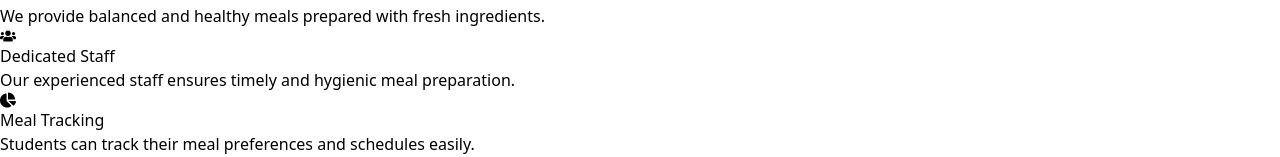
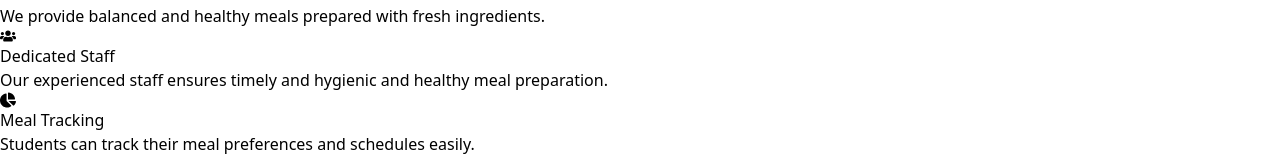
Before and after one commit to nowsadmunna/SHMMS, a React (Vite) app in the folder frontend/: page /about in a window 1280 px wide. Shown: the part 402-559 px from the top of the page. Built offline with nearby package versions, Linux system fonts and the light colour scheme; no server answers.

Commit message:
about page changed

```diff
--- a/frontend/src/pages/About.jsx
+++ b/frontend/src/pages/About.jsx
@@ -66,7 +66,7 @@ export default function About() {
                 <div>
                   <h3 className="text-xl font-bold text-gray-800">Dedicated Staff</h3>
                   <p className="text-gray-600">
-                    Our experienced staff ensures timely and hygienic meal preparation.
+                    Our experienced staff ensures timely and hygienic and healthy meal preparation.
                   </p>
                 </div>
               </div>
```
